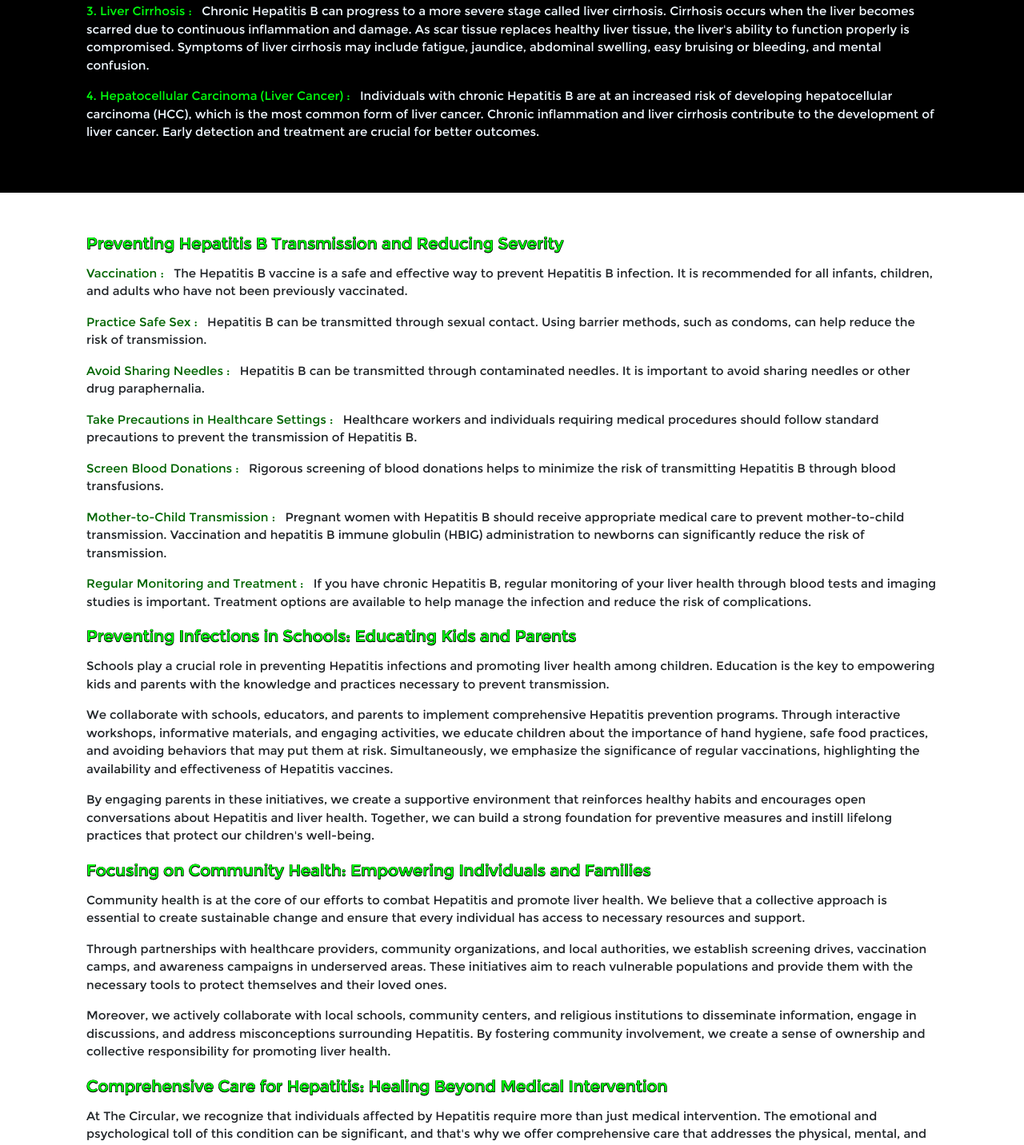
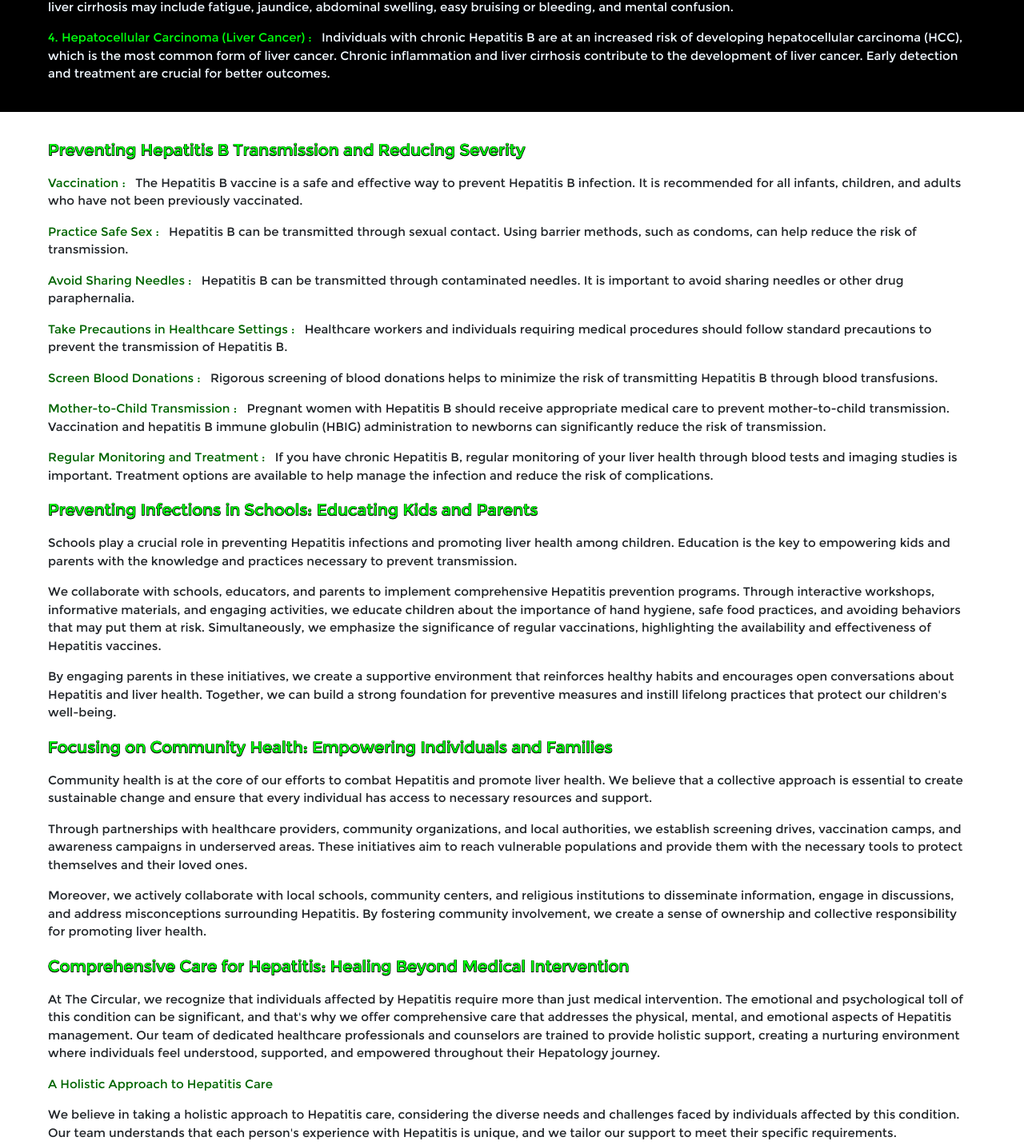
Before and after one commit to Rushikeshsr/thecircularweb, a React (Create React App) app in the folder circular/: page /focus/hepatology in a window 1280 px wide. Shown: the part 1312-2744 px from the top of the page at 80% size. Built offline with nearby package versions, Linux system fonts and the light colour scheme.

Commit message:
hepatology resp done

```diff
--- a/circular/src/components/hepatology.js
+++ b/circular/src/components/hepatology.js
@@ -12,7 +12,7 @@ const Hepatology = () => {
         <div className='cover-imageHe p-5'>
             <h1 className='cover-text' style={{color:"black", opacity:"0.9"}}>Hepatology</h1>
         </div>
-        <div className='section2 p-5'>
+        <div className='section2'>
             <p className='paragh'>
                 Hepatitis is a global public health challenge that affects millions of lives. It is an inflammation of the liver, often caused by viral infections, toxins, or autoimmune diseases. If left undiagnosed and untreated, Hepatitis can lead to severe liver damage, liver failure, and even liver cancer. It is crucial to understand the different types of Hepatitis, their modes of transmission, and the potential consequences they pose.
             </p>
@@ -20,14 +20,14 @@ const Hepatology = () => {
                 There are several types of Hepatitis, including Hepatitis A, B, C, D, and E. Each type has unique characteristics and can be transmitted through various routes such as contaminated food and water, unsafe sexual practices, sharing of needles, or from mother to child during childbirth. By increasing awareness about the modes of transmission, we can take proactive measures to prevent Hepatitis infections.
             </p>
             <p className='paragh'>
-                <span style={{fontSize:"20px",color:"#00ff0d"}}>The Importance of Early Identification and Diagnosis</span><br/>
+                <span className='font-head' style={{fontSize:"20px",color:"#00ff0d"}}>The Importance of Early Identification and Diagnosis</span><br/>
                 Early identification and diagnosis play a vital role in managing Hepatitis and preventing its complications. Many people infected with Hepatitis may not exhibit noticeable symptoms initially, making it crucial to undergo regular screenings and tests. Routine blood tests can detect the presence of Hepatitis viruses, enabling early intervention and appropriate medical care.
             </p>
             <p className='paragh'>
                 At The Circular, we advocate for regular screenings, especially for individuals at higher risk, such as healthcare workers, individuals with multiple sexual partners, people who inject drugs, and those with a history of blood transfusions. By prioritizing early identification, we can ensure timely treatment, minimize liver damage, and improve long-term health outcomes.
             </p>
             <p className='paragh'>
-                <span style={{fontSize:"20px",color:"#00ff0d"}}>Understanding the Severity of Hepatitis B: Protecting Your Liver Health</span><br/>
+                <span className='font-head' style={{fontSize:"20px",color:"#00ff0d"}}>Understanding the Severity of Hepatitis B: Protecting Your Liver Health</span><br/>
                 Hepatitis B is a viral infection that affects the liver and can cause both acute and chronic liver disease. It is important to understand the severity of Hepatitis B and take appropriate measures to protect your liver health. Here's an overview of the different stages and potential complications associated with Hepatitis B
             </p>
             <p data-aos="fade-left" data-aos-delay="100" className='paragh'>
@@ -47,8 +47,8 @@ const Hepatology = () => {
                 Individuals with chronic Hepatitis B are at an increased risk of developing hepatocellular carcinoma (HCC), which is the most common form of liver cancer. Chronic inflammation and liver cirrhosis contribute to the development of liver cancer. Early detection and treatment are crucial for better outcomes.
             </p>
         </div>
-        <div className='section3 p-5'>
-            <span className='para' style={{fontSize:"20px",color:"#00ff0d",textShadow:"-0.5px 0.5px 0 #000, 0.5px 0.5px 0 #000, 0.5px -0.5px 0 #000, -0.5px -0.5px 0 #000"}}>Preventing Hepatitis B Transmission and Reducing Severity</span>
+        <div className='section3'>
+            <p className='para font-head' style={{fontSize:"20px",color:"#00ff0d",textShadow:"-0.5px 0.5px 0 #000, 0.5px 0.5px 0 #000, 0.5px -0.5px 0 #000, -0.5px -0.5px 0 #000"}}>Preventing Hepatitis B Transmission and Reducing Severity</p>
             <p data-aos="fade-right" data-aos-delay="100" className='para'>
                 <span style={{fontSize:"15px",color:"darkgreen"}}>Vaccination :</span> &nbsp;
                 The Hepatitis B vaccine is a safe and effective way to prevent Hepatitis B infection. It is recommended for all infants, children, and adults who have not been previously vaccinated.
@@ -77,7 +77,7 @@ const Hepatology = () => {
                 <span style={{fontSize:"15px",color:"darkgreen"}}>Regular Monitoring and Treatment :</span> &nbsp;
                 If you have chronic Hepatitis B, regular monitoring of your liver health through blood tests and imaging studies is important. Treatment options are available to help manage the infection and reduce the risk of complications.
             </p>
-            <span className='para' style={{fontSize:"20px",color:"#00ff0d",textShadow:"-0.5px 0.5px 0 #000, 0.5px 0.5px 0 #000, 0.5px -0.5px 0 #000, -0.5px -0.5px 0 #000"}}>Preventing Infections in Schools: Educating Kids and Parents</span>
+            <p className='para font-head' style={{fontSize:"20px",color:"#00ff0d",textShadow:"-0.5px 0.5px 0 #000, 0.5px 0.5px 0 #000, 0.5px -0.5px 0 #000, -0.5px -0.5px 0 #000"}}>Preventing Infections in Schools: Educating Kids and Parents</p>
             <p className='para'>
                 Schools play a crucial role in preventing Hepatitis infections and promoting liver health among children. Education is the key to empowering kids and parents with the knowledge and practices necessary to prevent transmission.
             </p>
@@ -87,7 +87,7 @@ const Hepatology = () => {
             <p className='para'>
                 By engaging parents in these initiatives, we create a supportive environment that reinforces healthy habits and encourages open conversations about Hepatitis and liver health. Together, we can build a strong foundation for preventive measures and instill lifelong practices that protect our children's well-being.
             </p>
-            <span className='para' style={{fontSize:"20px",color:"#00ff0d",textShadow:"-0.5px 0.5px 0 #000, 0.5px 0.5px 0 #000, 0.5px -0.5px 0 #000, -0.5px -0.5px 0 #000"}}>Focusing on Community Health: Empowering Individuals and Families</span>
+            <p className='para font-head' style={{fontSize:"20px",color:"#00ff0d",textShadow:"-0.5px 0.5px 0 #000, 0.5px 0.5px 0 #000, 0.5px -0.5px 0 #000, -0.5px -0.5px 0 #000"}}>Focusing on Community Health: Empowering Individuals and Families</p>
             <p className='para'>
                 Community health is at the core of our efforts to combat Hepatitis and promote liver health. We believe that a collective approach is essential to create sustainable change and ensure that every individual has access to necessary resources and support.
             </p>
@@ -97,11 +97,11 @@ const Hepatology = () => {
             <p className='para'>
                 Moreover, we actively collaborate with local schools, community centers, and religious institutions to disseminate information, engage in discussions, and address misconceptions surrounding Hepatitis. By fostering community involvement, we create a sense of ownership and collective responsibility for promoting liver health.
             </p>
-            <span className='para' style={{fontSize:"20px",color:"#00ff0d",textShadow:"-0.5px 0.5px 0 #000, 0.5px 0.5px 0 #000, 0.5px -0.5px 0 #000, -0.5px -0.5px 0 #000"}}>Comprehensive Care for Hepatitis: Healing Beyond Medical Intervention</span>
+            <p className='para font-head' style={{fontSize:"20px",color:"#00ff0d",textShadow:"-0.5px 0.5px 0 #000, 0.5px 0.5px 0 #000, 0.5px -0.5px 0 #000, -0.5px -0.5px 0 #000"}}>Comprehensive Care for Hepatitis: Healing Beyond Medical Intervention</p>
             <p className='para'>
                 At The Circular, we recognize that individuals affected by Hepatitis require more than just medical intervention. The emotional and psychological toll of this condition can be significant, and that's why we offer comprehensive care that addresses the physical, mental, and emotional aspects of Hepatitis management. Our team of dedicated healthcare professionals and counselors are trained to provide holistic support, creating a nurturing environment where individuals feel understood, supported, and empowered throughout their Hepatology journey.
             </p>
-            <span className='para' style={{fontSize:"15px",color:"darkgreen"}}>A Holistic Approach to Hepatitis Care</span>
+            <p className='para' style={{fontSize:"15px",color:"darkgreen"}}>A Holistic Approach to Hepatitis Care</p>
             <p className='para'>
                 We believe in taking a holistic approach to Hepatitis care, considering the diverse needs and challenges faced by individuals affected by this condition. Our team understands that each person's experience with Hepatitis is unique, and we tailor our support to meet their specific requirements.
             </p>
@@ -130,7 +130,7 @@ const Hepatology = () => {
                 Hepatitis is a long-term condition that requires ongoing care and management. We provide a continuum of care, ensuring that individuals have access to regular check-ups, monitoring of liver function, and adjustments to treatment plans as needed. Our goal is to support individuals throughout their Hepatology journey, promoting long-term liver health and well-being.
             </p>
         </div>
-        <div className='section4 p-5'>
+        <div className='section4'>
             <HashLink className='redirect' smooth to="/contactus/#joinus"><h1 className='main-heading' >Join Us in Our Mission</h1></HashLink>
             <p className='paragh' style={{color:"darkgreen"}}>
                 At The Circular, we are committed to creating a future where Hepatitis is no longer a widespread public health concern. Through early identification, prevention in schools, and a community-focused approach, we strive to empower individuals, families, and communities to protect their liver health and well-being.
--- a/circular/src/css/circulareconomy.css
+++ b/circular/src/css/circulareconomy.css
@@ -193,6 +193,10 @@
         max-width: 600px;
         text-align: center;
     }
+    .cover-imageHe{
+        max-width: 600px;
+        text-align: center;
+    }
     .medpich{
         width:280px;
         height:190px !important;
```
